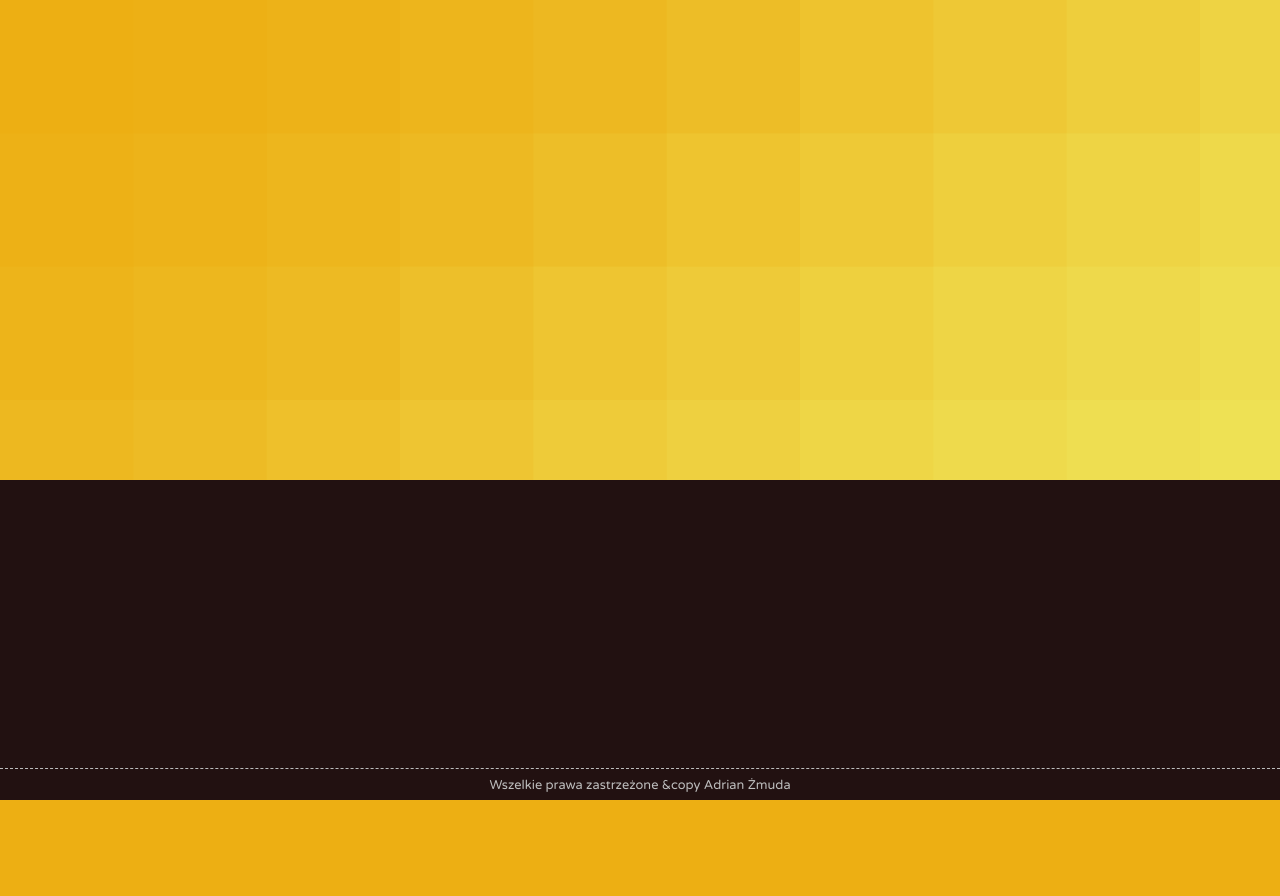
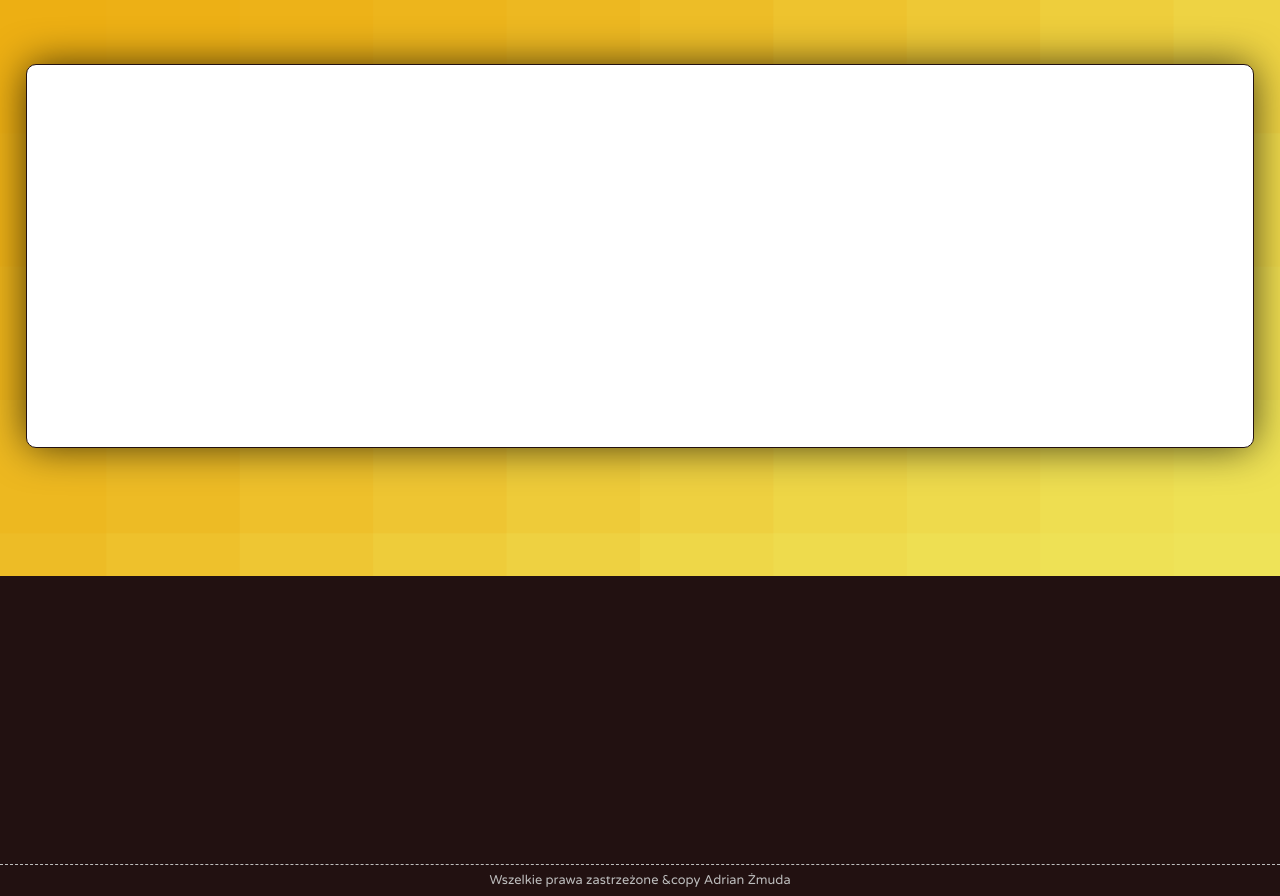
Before and after one commit to adi140000/CryptoCurrencyApp, a React (Create React App) app: page /page/1 in a window 1280 px wide. Before the commit the page ends 800 px from the top, so only its background shows below. Built offline with nearby package versions, Linux system fonts and the light colour scheme.

Commit message:
Remove not need Banner Component

```diff
--- a/src/App.scss
+++ b/src/App.scss
@@ -1,9 +1,6 @@
 @import url('https://fonts.googleapis.com/css?family=Varela+Round&display=swap');
 
-img{
-    width: 2vw;
-    height: 2vw;
-}
+
 *{
     padding: 0;
     margin: 0;
@@ -26,9 +23,9 @@ body{
     align-items: center;
     width: 100%;
     min-height: 60vh;
-    padding: 10vw;
+    padding:2%;
     &__title{
-        margin:5vw 0;
+        margin:2vw 0;
         color:#ffff;
         font-size: 4em;
         transition: color .5s , background-color .5s;
--- a/src/components/main/Main.js
+++ b/src/components/main/Main.js
@@ -1,30 +1,27 @@
 import React, { Component } from 'react';
 import Currencies from './currencies/Currencies';
 import Page from './page/Page';
+
 import {
     BrowserRouter as Router,
     Switch,
     Route
-  } from "react-router-dom";
+} from "react-router-dom";
 
 class Main extends Component {
-    state = {  }
+    state = {}
     render() {
         return (
             <main className='main'>
                 <Router>
                     <Switch>
-                        <Route   path='/page/:id'>
-                             <Page/>
-                        </Route>
-                        <Route  path='/'>
-                             <Currencies/>
-                        </Route>
+                        <Route path='/page/:id' component={Page} />
+                        <Route path='/' component={Currencies}/>
                     </Switch>
                 </Router>
 
             </main>
-         );
+        );
     }
 }
 
--- a/src/components/main/currencies/Currencies.js
+++ b/src/components/main/currencies/Currencies.js
@@ -1,18 +1,14 @@
-import React, { Component } from 'react';
-import Ranking from './ranking/Ranking'
+import React from 'react';
+import Ranking from './ranking/Ranking';
 
-class Currencies extends Component {
-    state = {  }
-    render() {
-        return (
-            <>
-                <h1 className='main__title'>Ranking Kryptowalut
-                </h1>
 
-                <Ranking/>
-            </>
-         );
-    }
+const Currencies = () => {
+    return (
+        <>
+        <h1 className='main__title'>Ranking Kryptowalut
+        </h1>
+        <Ranking />
+        </>);
 }
 
 export default Currencies;
--- a/src/components/main/currencies/ranking/Ranking.js
+++ b/src/components/main/currencies/ranking/Ranking.js
@@ -1,6 +1,7 @@
 import React, { Component } from 'react';
-import Loader from './../../../loader/Loader'
-import './Ranking.scss'
+import Loader from '../../loader/Loader';
+import './Ranking.scss';
+import { Link } from "react-router-dom";
 import axios from 'axios';
 
 class Ranking extends Component {
@@ -20,17 +21,17 @@ class Ranking extends Component {
         let i = 1;
         const{ crypto } = this.state;
         const rows = crypto.map(item => {
-            const { rank, symbol,name , price_usd, percent_change_24h } = item;
+            const { id, symbol,name , price_usd, percent_change_24h } = item;
             const isIncrease=percent_change_24h>0?'#35bd59':'#c4122c'
-            return (<li className='ranking__table__body' key={rank}>
+            return (<Link to={`/page/${id}`} className='ranking__table__body' key={id}>
                     <div className='ranking__table__body__item  body'>{i++}</div>
                     <div className='ranking__table__body__item  body'>
                         <img className='ranking__table__body__item__img' alt={symbol}
                         src={`https://assets.coinlayer.com/icons/${symbol}.png`} />
                     </div>
                     <div className='ranking__table__body__item  body'>{name}</div>
-                <div style={{color:isIncrease}}  className='ranking__table__body__item  body'>{price_usd}</div>
-           </li>)
+                    <div style={{ color: isIncrease }} className='ranking__table__body__item  body'>{price_usd}</div>
+                </Link>)
         })
         return (
             <ul className='ranking__table'>
--- a/src/components/main/currencies/ranking/Ranking.scss
+++ b/src/components/main/currencies/ranking/Ranking.scss
@@ -9,6 +9,7 @@
         justify-content: space-between;
         padding: .2vw;
         font-weight: bold;
+        text-decoration: none;
        &__item{
         text-align: center;
         flex-basis:24.8%;
@@ -18,6 +19,11 @@
         display: flex;
         justify-content: center;
         align-items: center;
+
+        &__img{
+            width: 2vw;
+            height: 2vw;
+        }
         &.head{
             box-shadow: 0px 0px 21px 2px #211;
             background-color: #211;
@@ -27,7 +33,6 @@
             color: #211;
             background-color: #fff;
             border:solid 1px #211;
-
         }
        }
    }
--- a/src/components/main/page/Page.js
+++ b/src/components/main/page/Page.js
@@ -1,9 +1,25 @@
 import React, { Component } from 'react';
+import './Page.scss'
 
 class Page extends Component {
-    state = {  }
+    state = {
+        coin:null
+    }
+
+    componentDidMount = () => {
+        console.log(this.props)
+    }
     render() {
-        return ( <></> );
+        return (
+            <section className='page'>
+                <div className='page_logo'>
+
+                </div>
+                <div className='detalis_logo'>
+
+                </div>
+
+            </section>);
     }
 }
 
--- /dev/null
+++ b/src/components/main/page/Page.scss
@@ -0,0 +1,10 @@
+.page{
+    width: 100%;
+    height: 30vw;
+    background-color: #fff;
+    margin: 3vw;
+    box-shadow: 0px 0px 41px -2px rgba(0,0,0,0.75);
+    border-radius:10px;
+    margin-bottom:8vw;
+    border: solid 1px #211
+}
```
Also changed, not shown: src/components/main/loader/Loader.js (renamed from src/components/loader/Loader.js), src/components/main/loader/Loader.scss (renamed from src/components/loader/Loader.scss). Lines whose indentation alone changed are shown as unchanged.
